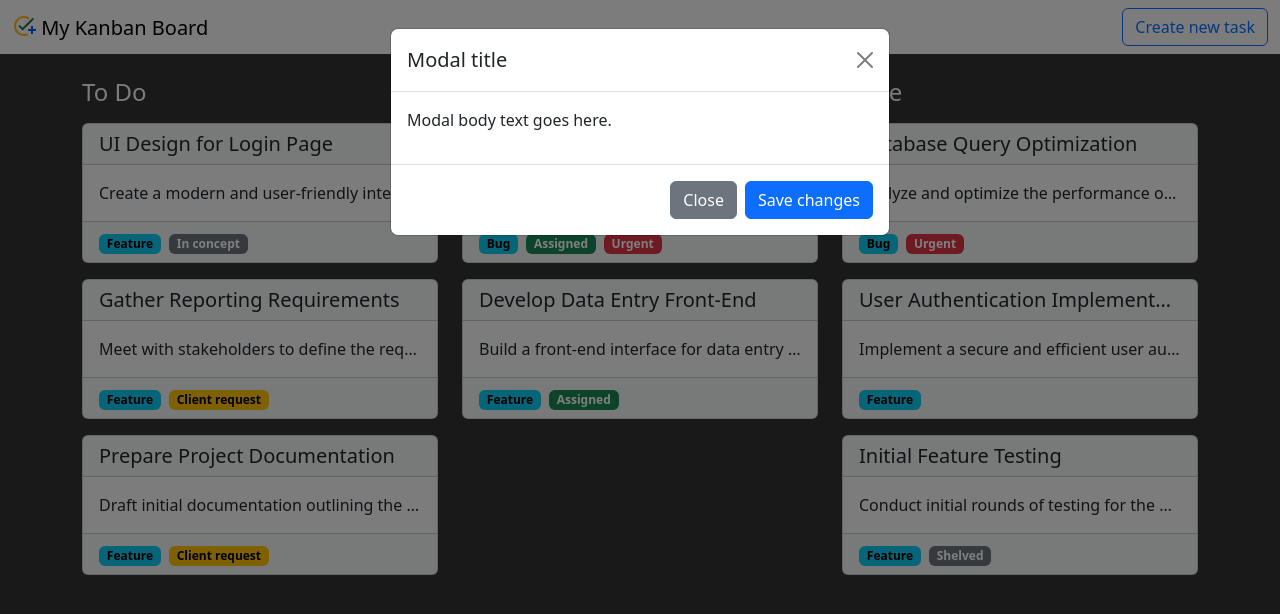
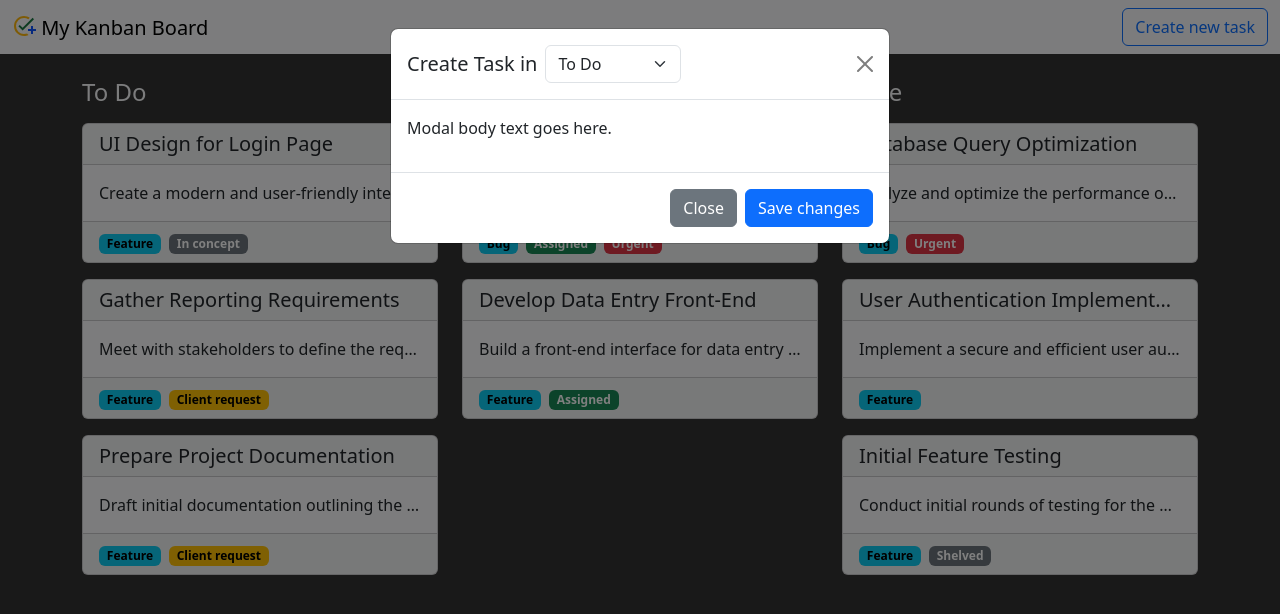
Before and after one commit to kelmrobert/kanban, a Vue app: page / in a window 1280 px wide. Both pictures are taken after a click on the button "Create new task". Shown: the top 614 px of the page. Built offline with nearby package versions, Linux system fonts and the light colour scheme.

Commit message:
Add column dropdown

```diff
--- a/src/components/Modal.vue
+++ b/src/components/Modal.vue
@@ -34,7 +34,12 @@ defineProps({
       <div class="modal-dialog">
         <div class="modal-content">
           <div class="modal-header">
-            <h5 class="modal-title">Modal title</h5>
+            <h5 class="modal-title">Create Task in</h5>
+            <select :id="MODAL_SELECT_COLUMN_ID" class="form-select ms-2 w-auto">
+              <option v-for="column in columns">
+                {{ column.name }}
+              </option>
+            </select>
             <button type="button" class="btn-close" data-bs-dismiss="modal" aria-label="Close"></button>
           </div>
           <div class="modal-body">
```
